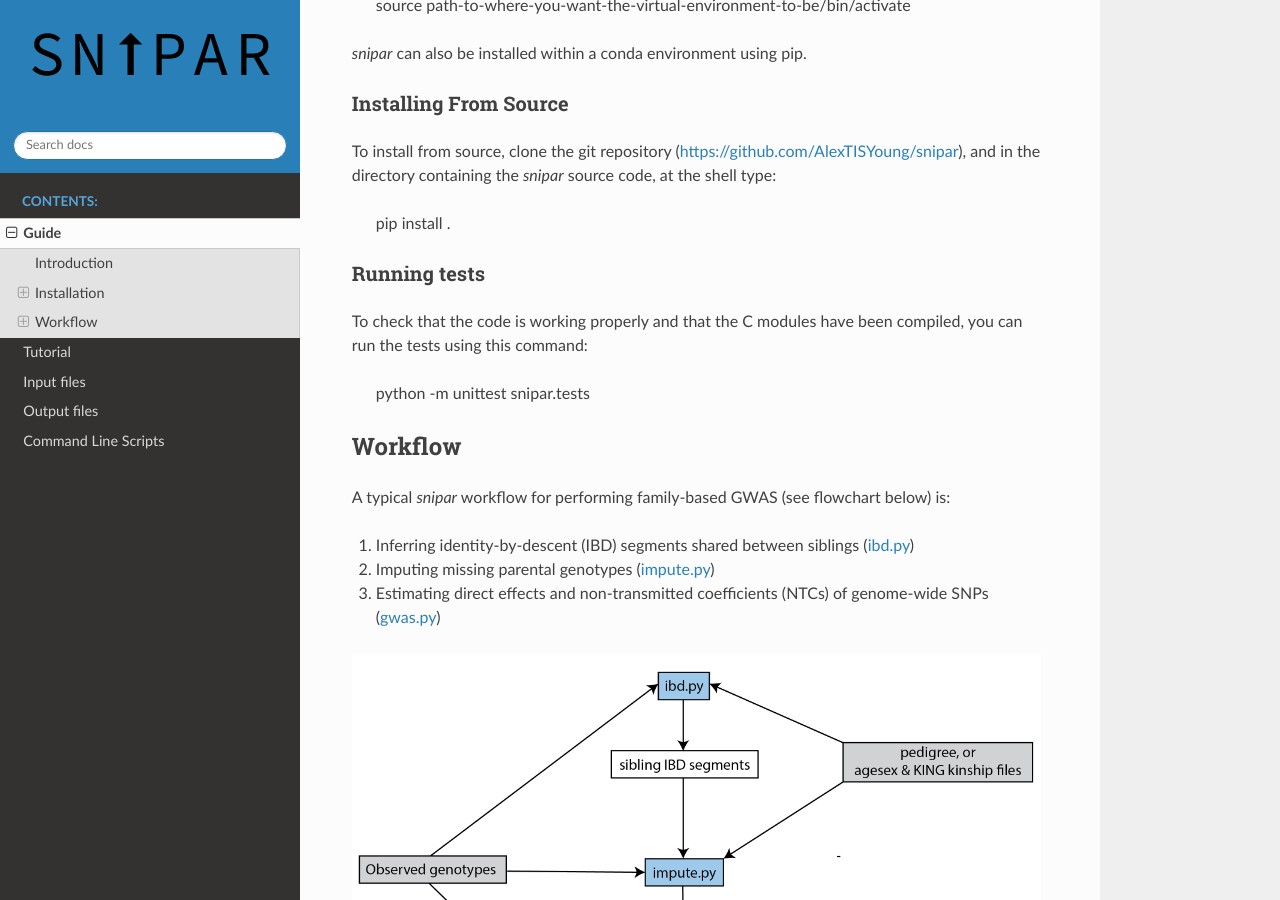
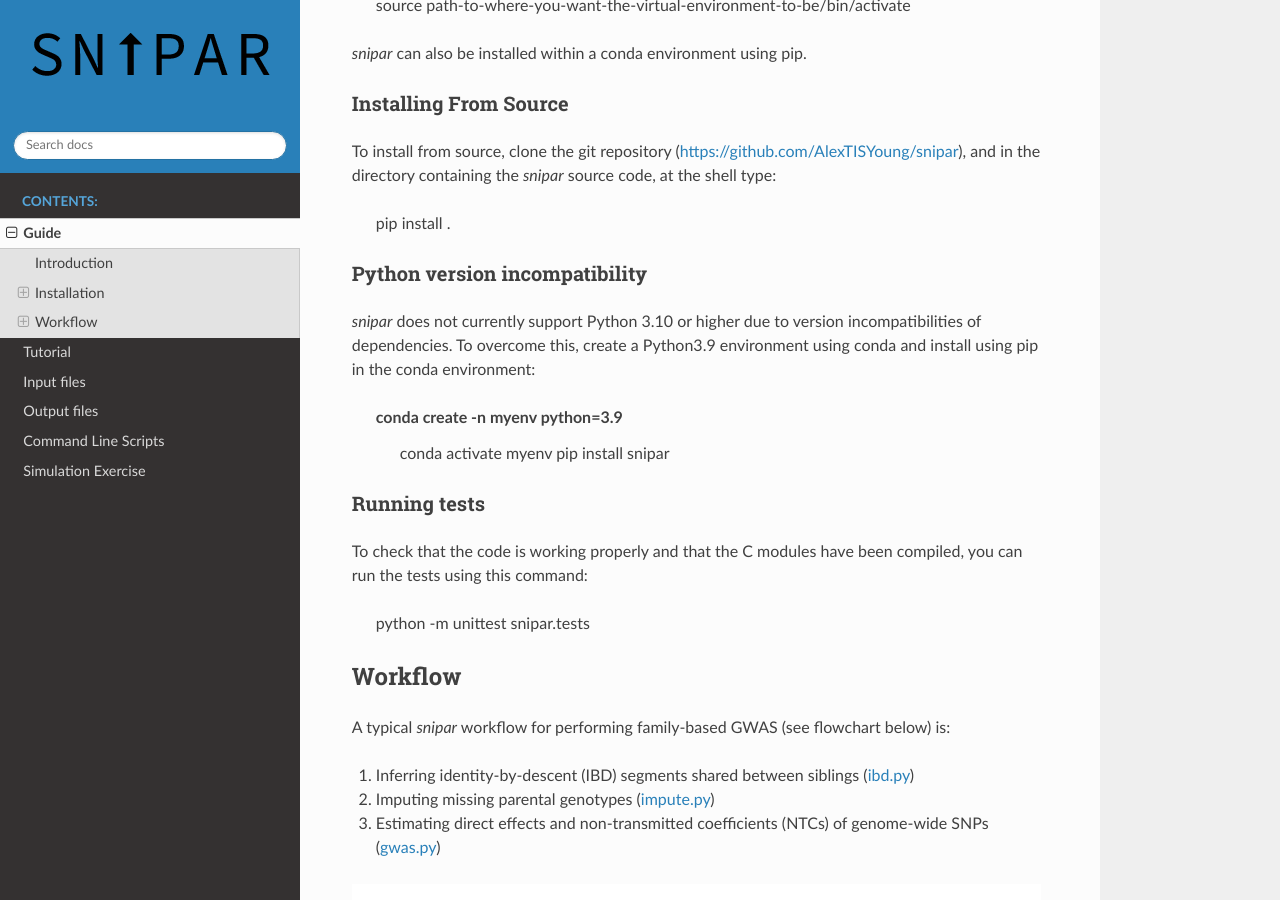
Before and after one commit to AlexTISYoung/snipar, a Sphinx documentation site: the page built from docs/guide.rst, in a window 1280 px wide and 900 px high, scrolled down 1072 px. Built offline with Sphinx 7.4.7 and the Read the Docs theme 2.0.0, drawn with Linux system fonts in a browser that asks for light colours.

Commit message:
simulation exercise documentation

```diff
--- a/docs/guide.rst
+++ b/docs/guide.rst
@@ -48,6 +48,16 @@
 containing the *snipar* source code, at the shell type:
 
     pip install .
+
+Python version incompatibility
+~~~~~~~~~~~~~~~~~~~~~~~~~~~~~~
+
+*snipar* does not currently support Python 3.10 or higher due to version incompatibilities of dependencies.
+To overcome this, create a Python3.9 environment using conda and install using pip in the conda environment:
+
+    conda create -n myenv python=3.9
+	conda activate myenv
+	pip install snipar
 
 Running tests
 ~~~~~~~~~~~~~
--- a/docs/index.rst
+++ b/docs/index.rst
@@ -1,4 +1,4 @@
-.. sibreg documentation master file, created by
+.. snipar documentation master file, created by
    sphinx-quickstart on Thu Mar 26 12:51:04 2020.
    You can adapt this file completely to your liking, but it should at least
    contain the root `toctree` directive.
@@ -15,6 +15,7 @@
    input files
    output files
    scripts
+   simulation
 
 Indices and tables
 ==================
--- a/docs/scripts.rst
+++ b/docs/scripts.rst
@@ -27,3 +27,8 @@
 ------------
 .. _correlate.py:
 .. automodule:: snipar.scripts.correlate
+
+simulate.py
+------------
+.. _simulate.py:
+.. automodule:: snipar.scripts.simulate
--- a/docs/simulation.rst
+++ b/docs/simulation.rst
@@ -1,7 +1,7 @@
-.. _tutorial:
-========
+.. _simulation:
+===================
 Simulation Exercise
-========
+===================
 
 Exercise on simulating data using the simulate.py script and performing family-based GWAS and polygenic score analysis.
 
```
Also changed, not shown: README.md (+10 -0 lines).
